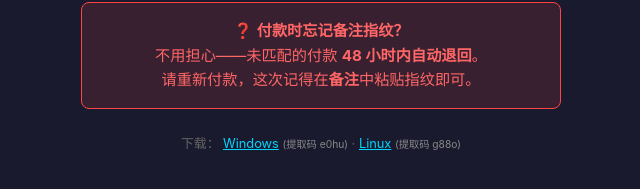
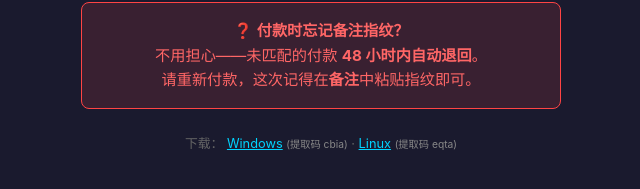
Before and after one commit to Zane-XZ/ww-license, a plain HTML site: page index.html in a window 1280 px wide. Shown: the part 883-1072 px from the top of the page, 319-959 px from the left. Drawn offline with Linux system fonts and the light colour scheme.

Commit message:
更新下载链接

```diff
--- a/index.html
+++ b/index.html
@@ -83,9 +83,9 @@ button:hover { background:#00b8e6 }
 
   <div class="footer">
     下载：
-    <a href="https://wwbmb.lanzouc.com/i0Irb4h0rref" target="_blank">Windows</a> <span style="color:#888;font-size:0.8em">(提取码 e0hu)</span>
+    <a href="https://wwbmb.lanzouc.com/igSxN4h19u9g" target="_blank">Windows</a> <span style="color:#888;font-size:0.8em">(提取码 cbia)</span>
     ·
-    <a href="https://wwbmb.lanzouc.com/i5t4c4h0rmvc" target="_blank">Linux</a> <span style="color:#888;font-size:0.8em">(提取码 g88o)</span>
+    <a href="https://wwbmb.lanzouc.com/inu5g4h19rxc" target="_blank">Linux</a> <span style="color:#888;font-size:0.8em">(提取码 eqta)</span>
   </div>
 </div>
 
@@ -202,6 +202,6 @@ async function copyFingerprint(btn) {
 // 回车查询
 fpInput.addEventListener('keydown', e => { if (e.key === 'Enter') query() })
 </script>
-<!-- synced:2026-11-22T14:51:10.563Z-->
+<!-- synced:2026-11-22T16:19:08.108Z-->
 </body>
 </html>
```
